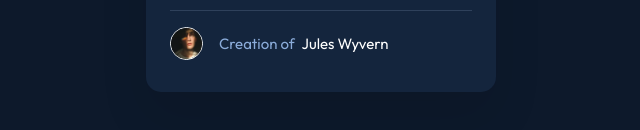
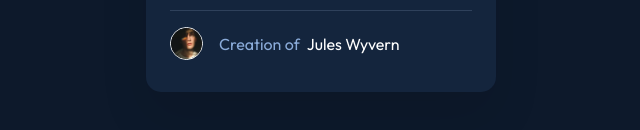
Before and after one commit to enriquesamudio99/fm-nft-preview-card-component, a plain HTML site: page index.html in a window 1280 px wide. Shown: the part 606-736 px from the top of the page, 319-959 px from the left. Drawn offline with Linux system fonts and the light colour scheme.

Commit message:
Creator font size incremented

```diff
--- a/css/styles.css
+++ b/css/styles.css
@@ -194,6 +194,13 @@ img {
     line-height: 19px;
 }
 
+@media (min-width: 1200px) {
+    .card__creator-name {
+        font-size: 1rem;
+        line-height: 20px;
+    }
+}
+
 .card__creator-name:hover {
     color: var(--cyan);
     cursor: pointer;
```
